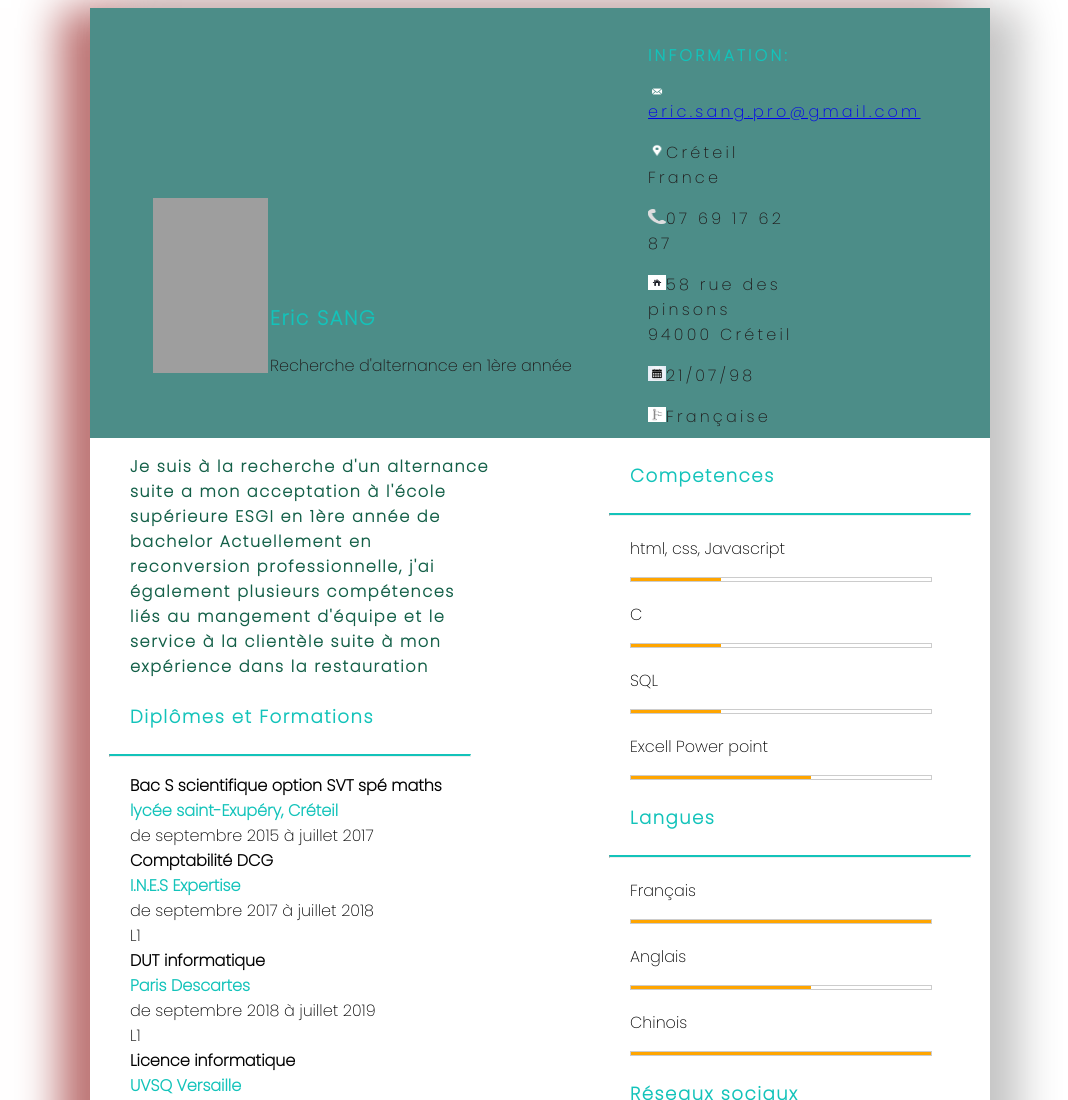
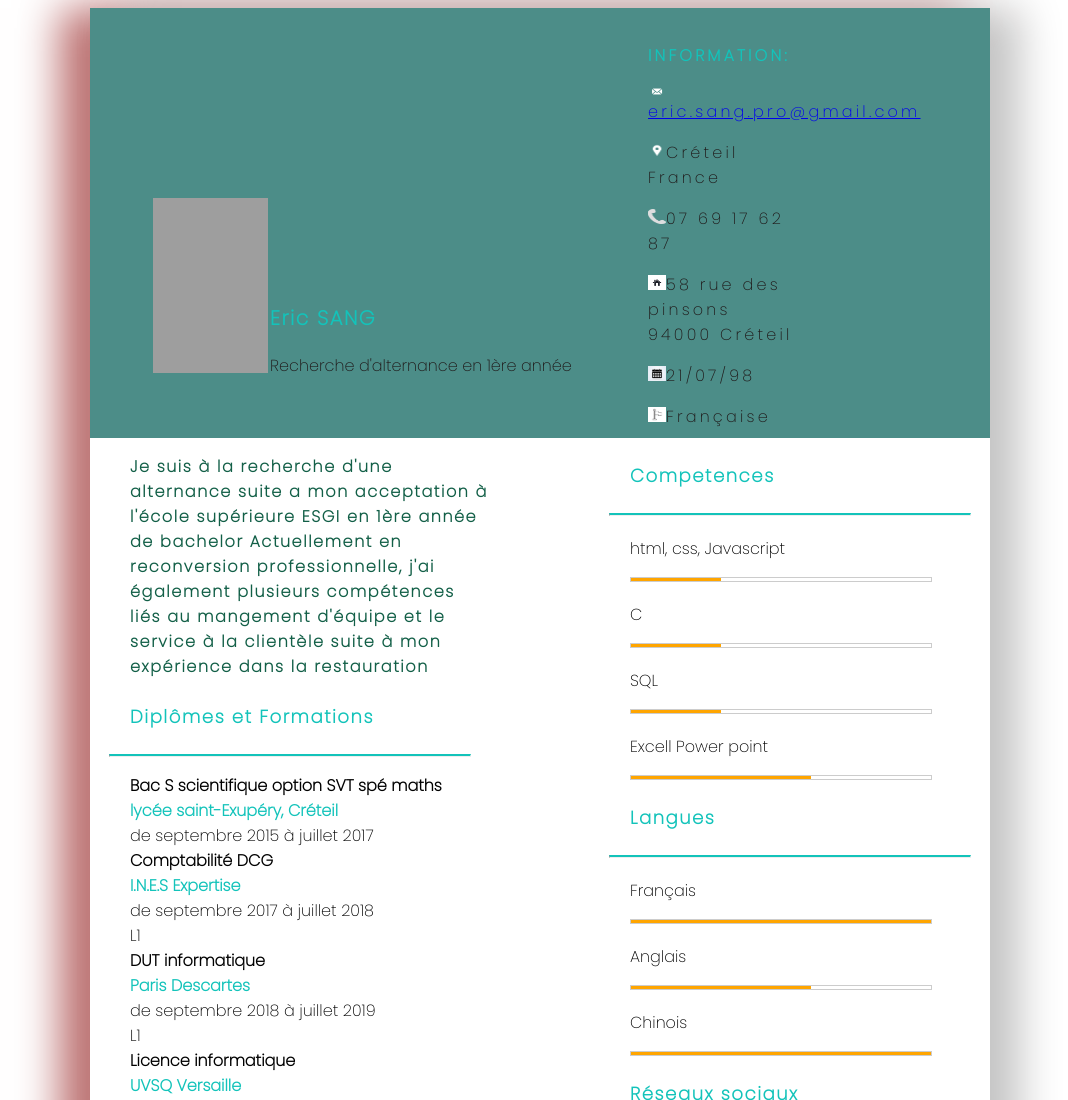
Before and after one commit to sangeric/site_CV_responsive, a plain HTML site: page index.html in a window 1280 px wide. Shown: the top 1100 px of the page, without its empty margins (100-1168 px from the left). Drawn offline with Linux system fonts and the light colour scheme; grey boxes are pictures that could not be loaded.

Commit message:
Update index.html

```diff
--- a/index.html
+++ b/index.html
@@ -37,7 +37,7 @@
 <section class="section-left">
 
     <div>
-        <p class="intro">Je suis à la recherche d'un alternance suite a mon acceptation à l'école supérieure ESGI en 1ère année de bachelor
+        <p class="intro">Je suis à la recherche d'une alternance suite a mon acceptation à l'école supérieure ESGI en 1ère année de bachelor
             Actuellement en reconversion professionnelle, j'ai également plusieurs compétences liés au mangement d'équipe et le service
             à la clientèle suite à mon expérience dans la restauration</p>
     </div>
```
